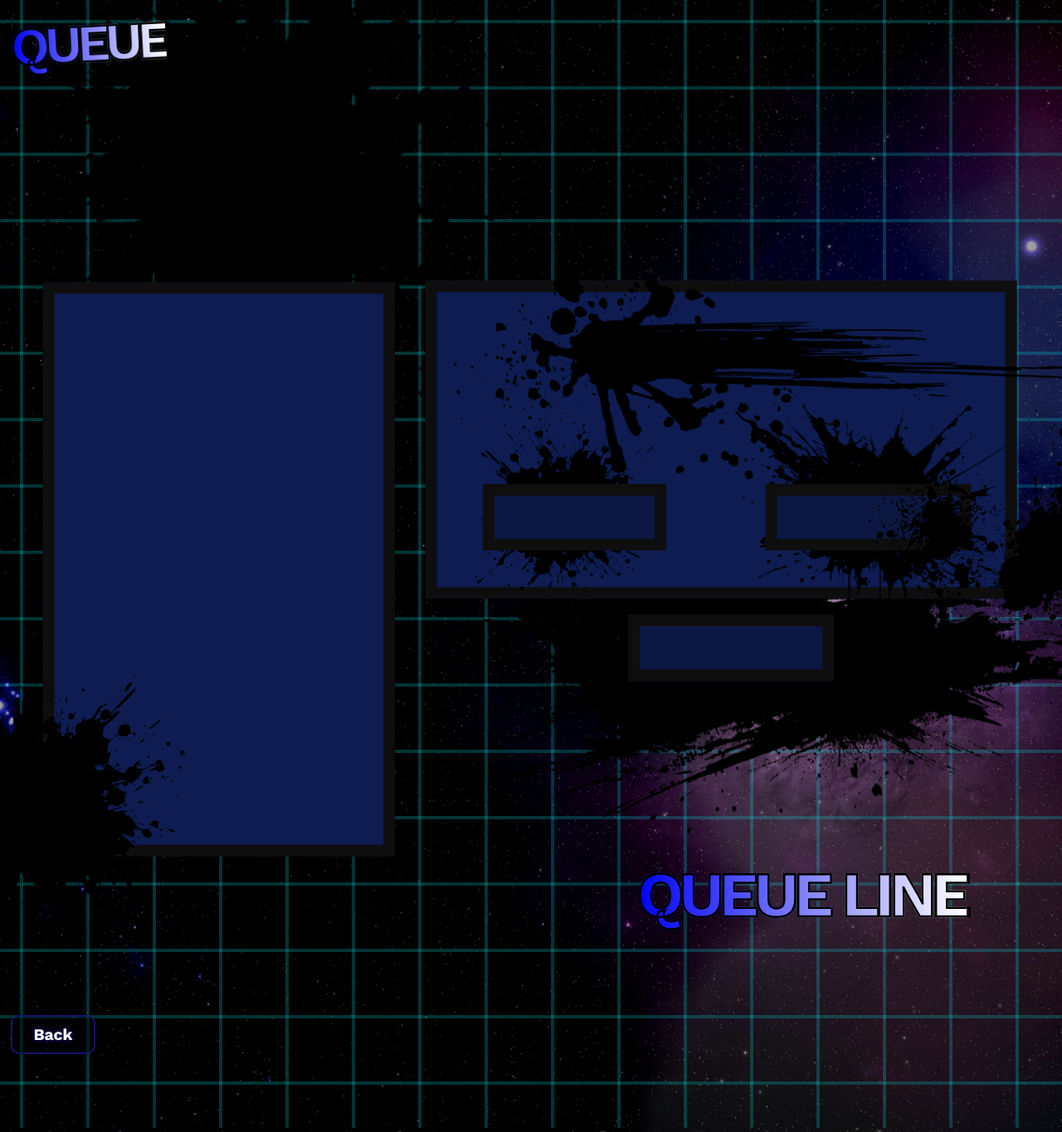
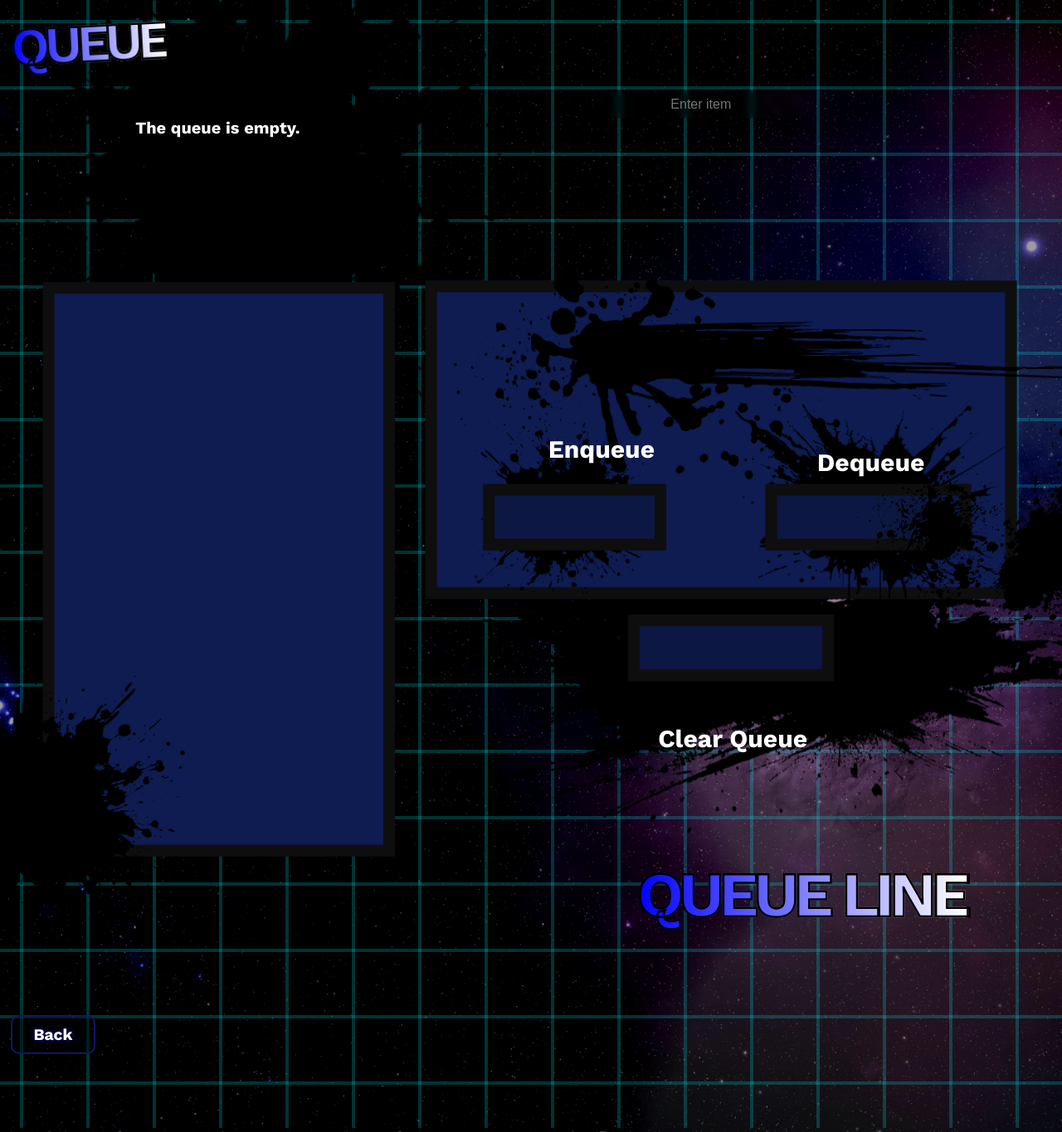
Before and after one commit to We-Do-Not-Belong-In-This-Organization/wdnbits_portfolio, a Flask app: page /profile/laei in a window 1280 px wide. Shown: the whole page at 83% size. Run offline with Flask 3, Linux system fonts and the light colour scheme.

Commit message:
added queue

```diff
--- a/app.py
+++ b/app.py
@@ -18,7 +18,6 @@ def home():
 
 @website.route("/profile")
 def profile():
-    # Each image and its matching HTML file (same order)
     characters = [
         {"img": "img1.jpg", "page": "ced"},
         {"img": "img2.jpg", "page": "deqs"},
@@ -36,43 +35,45 @@ def profile():
 
 @website.route("/works")
 def works():
-    return render_template("#works.html")  # Change #works.html per member
+    return render_template("#works.html")
 
-# For members, copy and paste this to your own portfolio including the 'queue.html' and 'dequeue.html" file
+
+# =====================================================
+# Queue System (for Laei)
+# =====================================================
+
 queue_line = Queue()
 
 
-@website.route('/queue')
-def queue():
-    return render_template('queue.html', queue_line=queue_line)
+# 🔹 Special route for Laei that handles both GET + POST
+@website.route("/profile/laei", methods=["GET", "POST"])
+def laei_profile():
+    if request.method == "POST":
+        action = request.form.get("action")
+        item = request.form.get("user_enqueue")
+
+        if action == "enqueue" and item:
+            queue_line.enqueue(item)
+        elif action == "dequeue":
+            queue_line.dequeue()
+        elif action == "clear":
+            queue_line.clear()
+
+    # Always render same page with updated queue
+    items = queue_line.display()
+    return render_template("member_profiles/laei.html", queue_items=items)
 
 
-@website.route('/enqueue', methods=['POST'])
-def enqueue():
-    item = request.form.get('user_enqueue')
-    if item:
-        queue_line.enqueue(item)
-    return redirect(url_for('queue'))
-
-
-@website.route('/dequeue', methods=['POST'])
-def dequeue():
-    if not queue_line.is_empty():
-        queue_line.dequeue()
-    return redirect(url_for('queue'))
-
-# End of Queue
-
-
-# Start of DEqueue
-
+# =====================================================
+# DEQUE System (no changes)
+# =====================================================
 
 deque_line = Deque()
 
 
 @website.route('/deque')
 def dob_queue():
-    return render_template('deque.html', deque_line=deque_line)
+    return render_template('deque.html', deque_items=deque_line.display())
 
 
 @website.route('/enqueue_front', methods=['POST'])
@@ -85,7 +86,7 @@ def enqueue_front():
 
 @website.route('/dequeue_rear', methods=['POST'])
 def dequeue_rear():
-    if deque_line:
+    if not deque_line.is_empty():
         deque_line.dequeue_rear()
     return redirect(url_for('dob_queue'))
 
@@ -97,9 +98,10 @@ def enqueue_rear():
         deque_line.enqueue_rear(item)
     return redirect(url_for('dob_queue'))
 
+
 @website.route('/dequeue_front', methods=['POST'])
 def dequeue_front():
-    if deque_line:
+    if not deque_line.is_empty():
         deque_line.dequeue_front()
     return redirect(url_for('dob_queue'))
 
@@ -108,10 +110,9 @@ def dequeue_front():
 def clear_dob_queue():
     deque_line.clear()
     return redirect(url_for('dob_queue'))
-# End of DEqueue
 
 
-# 🔹 Route for each member’s individual HTML file
+# 🔹 Route for each member’s HTML
 @website.route("/profile/<name>")
 def profile_member(name):
     print("🔍 Trying to open:", f"member_profiles/{name}.html")
--- a/templates/member_profiles/laei.html
+++ b/templates/member_profiles/laei.html
@@ -5,54 +5,201 @@
   <title>lole</title>
   <link rel="stylesheet" href="{{ url_for('static', filename='css/member_profile_style.css') }}">
   <link href="https://fonts.googleapis.com/css2?family=Work+Sans:wght@700&display=swap" rel="stylesheet">
+
+  <style>
+    .queue-zone {
+      position: absolute;
+      display: flex;
+      justify-content: center;
+      align-items: center;
+      z-index: 50;
+    }
+
+    .right-zone {
+      top: 36vh;
+      left: 74.5vw;
+      width: 15vw;
+      height: 10vh;
+    }
+
+    .bottom-zone {
+      top: 55.5vh;
+      left: 54vw;
+      width: 30vw;
+      height: 20vh;
+    }
+
+    .queue-form input {
+      padding: 8px;
+      border-radius: 8px;
+      border: none;
+      margin-right: 8px;
+    }
+
+    .queue-form button {
+      font-family: 'Work Sans';
+      font-weight: bold;
+      padding: 12px 70px;
+      background: #16156600;
+      color: white;
+      border: 2px solid #8ea6cd00;
+      border-radius: 10px;
+      font-weight: bold;
+      cursor: pointer;
+      font-size: 30px;
+      transition: all 0.3s ease;
+    }
+
+    .queue-form button:hover {
+      background: #161566;
+      color: #000000;
+      border-color: #161566;
+      box-shadow: 0 0 20px #161566;
+    }
+
+    .queue-display {
+      position: absolute;
+      top: 9vh;
+      left: 20.5%;
+      transform: translateX(-50%);
+      text-align: center;
+      color: white;
+      font-family: 'Work Sans', sans-serif;
+      z-index: 100;
+    }
+
+    /* ====== Queue list size & styling ====== */
+    .queue-display ul {
+      font-size: 20px;       /* size of queue items */
+      line-height: 1.5;      /* spacing between items */
+      padding-left: 0;       /* remove default bullets */
+      list-style: none;      /* remove default bullets */
+      max-height: 1000px;     /* optional: limit height */
+      overflow-y: auto;      /* scroll if too long */
+      width: 300px;          /* optional width */
+      margin: 0 auto;        /* center the list */
+    }
+
+    .queue-display li {
+      margin: 5px 0;         /* spacing between items */
+      padding: 8px 12px;     /* space inside each item */
+      background: rgba(255, 255, 255, 0.1); /* optional background */
+      border-radius: 6px;    /* optional rounded corners */
+      text-align: center;    /* center text */
+    }
+
+    .queue-display p {
+      font-size: 20px;       /* size of "queue empty" text */
+    }
+
+    .input-zone {
+      position: absolute;
+      top: 33vh;
+      left: 56vw;
+      transform: translateX(-50%);
+      width: 20vw;
+      display: flex;
+      justify-content: flex-start;
+      align-items: center;
+      z-index: 60;
+    }
+
+    .enqueue-input {
+      position: absolute;
+      top: -25vh;
+      left: 10vw;
+      width: 100%;
+      padding: 10px 12px;
+      border-radius: 8px;
+      border: 1px solid rgba(255, 255, 255, 0);
+      font-size: 16px;
+      text-align: center;
+      box-sizing: border-box;
+      background-color: rgba(255, 255, 255, 0);
+      color: rgba(212, 195, 195, 0.971);
+      backdrop-filter: blur(4px);
+      margin-right: 20px;
+    }
+
+    .enqueue-button {
+      position: absolute;
+      top: 4.5vh;
+      left: 20.5;
+      font-family: 'Work Sans';
+      font-weight: bold;
+      padding: 12px 50px;
+      background: #16156600;
+      color: rgb(255, 255, 255);
+      border: 2px solid #8ea6cd00;
+      border-radius: 10px;
+      cursor: pointer;
+      font-size: 30px;
+      transition: all 0.3s ease;
+    }
+
+    .enqueue-button:hover {
+      background: #161566;
+      color: #000000;
+      border-color: #161566;
+      box-shadow: 0 0 20px #161566;
+    }
+  </style>
 </head>
+
 <body>
-  <!-- Back Button -->
   <a href="{{ url_for('profile') }}" class="queue-back">Back</a>
-  <!-- Moving background layer -->
-  <div class="container fade-in">
-    </div>
 
+  <div class="container fade-in"></div>
 
-    <img src="{{ url_for('static', filename='images/queue_ui.png') }}"
-         alt="Queue Bg"
-         class="queue-bg">
+  <img src="{{ url_for('static', filename='images/queue_ui.png') }}" alt="Queue Bg" class="queue-bg">
+  <img src="{{ url_for('static', filename='images/splat_enqueue.png') }}" alt="Splat Enqueue" class="splat-enqueue">
+  <img src="{{ url_for('static', filename='images/splat_enqueue.png') }}" alt="Splat Enqueue" class="splat-enqueue2">
+  <img src="{{ url_for('static', filename='images/splat_enqueue.png') }}" alt="Splat Enqueue" class="splat-enqueue3">
+  <img src="{{ url_for('static', filename='images/splat_enqueue.png') }}" alt="Splat Enqueue" class="splat-enqueue4">
+  <img src="{{ url_for('static', filename='images/splat_name.png') }}" alt="Splat name" class="splat-name">
+  <img src="{{ url_for('static', filename='images/splat_screen.png') }}" alt="Splat screen" class="splat-screen">
 
-    <img src="{{ url_for('static', filename='images/splat_enqueue.png') }}"
-         alt="Splat Enqueue"
-         class="splat-enqueue">
+  <div class="queue-text">QUEUE</div>
+  <div class="queue-textline">QUEUE LINE</div>
 
-    <img src="{{ url_for('static', filename='images/splat_enqueue.png') }}"
-         alt="Splat Enqueue"
-         class="splat-enqueue2">
+  <div class="queue-zone input-zone">
+    <form action="/profile/laei" method="POST" class="queue-form">
+      <input type="text" name="user_enqueue" placeholder="Enter item" class="enqueue-input">
+      <button type="submit" name="action" value="enqueue" class="enqueue-button">Enqueue</button>
+    </form>
+  </div>
 
-    <img src="{{ url_for('static', filename='images/splat_enqueue.png') }}"
-         alt="Splat Enqueue"
-         class="splat-enqueue3">
+  <div class="queue-zone right-zone">
+    <form action="/profile/laei" method="POST" class="queue-form">
+      <button type="submit" name="action" value="dequeue">Dequeue</button>
+    </form>
+  </div>
 
-    <img src="{{ url_for('static', filename='images/splat_enqueue.png') }}"
-         alt="Splat Enqueue"
-         class="splat-enqueue4">
+  <div class="queue-zone bottom-zone">
+    <form action="/profile/laei" method="POST" class="queue-form">
+      <button type="submit" name="action" value="clear">Clear Queue</button>
+    </form>
+  </div>
 
-    <img src="{{ url_for('static', filename='images/splat_name.png') }}"
-         alt="Splat name"
-         class="splat-name">
+  <div class="queue-display">
+    <h3></h3>
+    {% if queue_items %}
+      <ul>
+        {% for item in queue_items %}
+          <li>{{ item }}</li>
+        {% endfor %}
+      </ul>
+    {% else %}
+      <p>The queue is empty.</p>
+    {% endif %}
+  </div>
 
-    <img src="{{ url_for('static', filename='images/splat_screen.png') }}"
-         alt="Splat screen"
-         class="splat-screen">
-
-             <div class="queue-text">QUEUE</div>
-             <div class="queue-textline">QUEUE LINE</div>
-
-    <!-- Loading Screen -->
   <div class="loading-screen">
     <div class="loading-content">
-
       <div class="loading-spinner"></div>
     </div>
+  </div>
 
-    <script src="{{ url_for('static', filename='javascript/profile_javascript.js') }}"></script>
-
+  <script src="{{ url_for('static', filename='javascript/profile_javascript.js') }}"></script>
 </body>
 </html>
```
